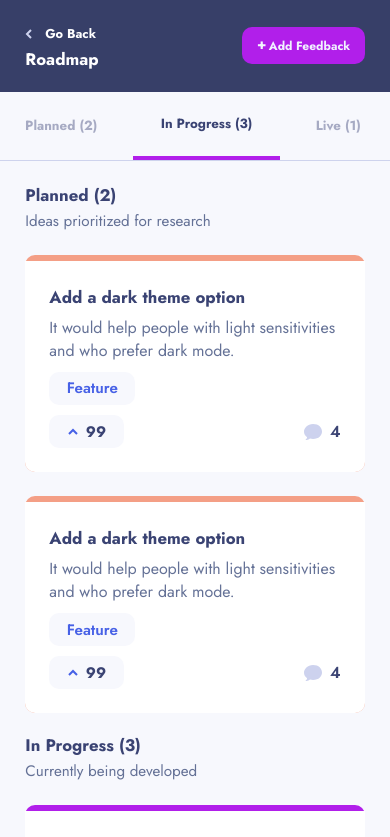
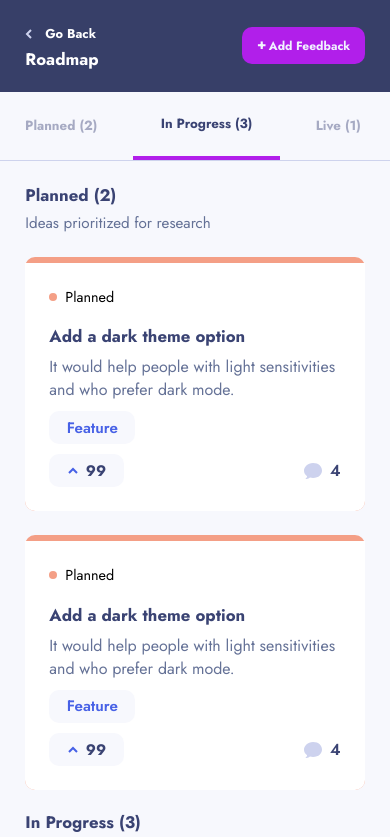
Before and after one commit to Victor-Nyagudi/product-feedback-app-react, a React (Create React App) app: page / in a window 390 px wide. Shown: the top 837 px of the page. Built offline with nearby package versions, Linux system fonts and the light colour scheme.

Commit message:
Style feedback item badge RoadmapPage mobile

```diff
--- a/src/components/pages/roadmap-page/RoadmapCategory.js
+++ b/src/components/pages/roadmap-page/RoadmapCategory.js
@@ -14,8 +14,15 @@ function RoadmapCategory({ title, explanation, totalItems, color }) {
             </div>
 
             <ul className="roadmap__category-items">
-                <RoadmapCategoryItem color={ color } />
-                <RoadmapCategoryItem color={ color } />
+                <RoadmapCategoryItem
+                    color={ color }
+                    badgeText={ title }
+                />
+
+                <RoadmapCategoryItem
+                    color={ color }
+                    badgeText={ title }
+                />
             </ul>
         </section>
     );
--- a/src/components/pages/roadmap-page/RoadmapCategoryItem.js
+++ b/src/components/pages/roadmap-page/RoadmapCategoryItem.js
@@ -1,9 +1,13 @@
 import FeedbackItem from "../../shared/FeedbackItem";
 
-function RoadmapCategoryItem({ color }) {
+function RoadmapCategoryItem({ color, badgeText }) {
     return (
         <li className={`roadmap__category-item roadmap__category-item--${color}`}>
-            <FeedbackItem />
+            <FeedbackItem
+                showBadge={ true }
+                badgeText={ badgeText }
+                badgeColor={ color }
+            />
         </li>
     );
 }
--- a/src/components/pages/roadmap-page/RoadmapMain.js
+++ b/src/components/pages/roadmap-page/RoadmapMain.js
@@ -12,7 +12,7 @@ function RoadmapMain() {
 
             <RoadmapCategory
                 title={ 'In Progress' }
-                explanation={ 'Currently being developed' }
+                explanation={ 'Features currently being developed' }
                 totalItems={ '3' }
                 color={ 'purple' }
             />
--- a/src/components/shared/FeedbackItem.js
+++ b/src/components/shared/FeedbackItem.js
@@ -1,45 +1,59 @@
-function FeedbackItem() {
+function FeedbackItem({ showBadge = false, badgeText, badgeColor }) {
     // TODO Remember to make the feedback message keyboard focusable
 
     return (
         <section className="feedback-item">
-            <div className="feedback-item__text">
-                <h2 className="feedback-item__title">
+            {
+                showBadge &&
+
+                <div className="feedback-item__badge">
+                    <div className={`feedback-item__badge-icon feedback-item__badge-icon--${badgeColor}`}></div>
+
+                    <p className="feedback-item__badge-text">
+                        { badgeText }
+                    </p>
+                </div>
+            }
+
+            <div className="feedback-content">
+                <div className="feedback-content__text">
+                    <h2 className="feedback-content__title">
                         Add a dark theme option
                     </h2>
 
-                <p className="feedback-item__message">
+                    <p className="feedback-content__message">
                         It would help people with light sensitivities and who prefer dark mode.
                     </p>
                 </div>
 
-            <div className="feedback-item__upvotes">
-                <div className="feedback-item__img-container">
+                <div className="feedback-content__upvotes">
+                    <div className="feedback-content__img-container">
                         <svg width="10" height="7" xmlns="http://www.w3.org/2000/svg">
                             <path d="M1 6l4-4 4 4" stroke="#4661E6" strokeWidth="2" fill="none" fillRule="evenodd"/>
                         </svg>
                     </div>
 
-                <p className="feedback-item__upvotes-total">
+                    <p className="feedback-content__upvotes-total">
                         99
                     </p>
                 </div>
 
-            <div className="feedback-item__comments">
+                <div className="feedback-content__comments">
                     <svg width="18" height="16" xmlns="http://www.w3.org/2000/svg">
                         <path d="M2.62 16H1.346l.902-.91c.486-.491.79-1.13.872-1.823C1.036 11.887 0 9.89 0 7.794 0 3.928 3.52 0 9.03 0 14.87 0 18 3.615 18 7.455c0 3.866-3.164 7.478-8.97 7.478-1.017 0-2.078-.137-3.025-.388A4.705 4.705 0 012.62 16z" fill="#CDD2EE" fillRule="nonzero"/>
                     </svg>
 
-                 <p className="feedback-item__comments-total">
+                    <p className="feedback-content__comments-total">
                         4
                     </p>
                 </div>
 
-            <div className="feedback-item__tag-container">
-                <div className="feedback-item__tag">
-                    <p className="feedback-item__tag-text">
+                <div className="feedback-content__tag-container">
+                    <div className="feedback-content__tag">
+                        <p className="feedback-content__tag-text">
                             Feature
                         </p>
+                    </div>
                 </div>
             </div>
         </section>
--- a/src/css/main.css
+++ b/src/css/main.css
@@ -138,10 +138,46 @@ a {
 }
 
 .feedback-item {
+  padding: 1.5em;
   background-color: white;
   border-radius: 10px;
   margin-bottom: 1.5em;
-  padding: 1.5em;
+}
+
+.feedback-item__badge {
+  display: -webkit-box;
+  display: -ms-flexbox;
+  display: flex;
+  -webkit-box-align: center;
+      -ms-flex-align: center;
+          align-items: center;
+  gap: .5em;
+  margin-bottom: 1.1em;
+}
+
+.feedback-item__badge-icon {
+  width: 8px;
+  height: 8px;
+  border-radius: 50%;
+}
+
+.feedback-item__badge-icon.feedback-item__badge-icon--purple {
+  background-color: #b11fea;
+}
+
+.feedback-item__badge-icon.feedback-item__badge-icon--orange {
+  background-color: #f49f86;
+}
+
+.feedback-item__badge-icon.feedback-item__badge-icon--light-blue {
+  background-color: #61bdfa;
+}
+
+.feedback-item__badge-text {
+  font-size: .9rem;
+}
+
+.feedback-content {
   display: -ms-grid;
   display: grid;
       grid-template-areas: 'feedback-item-text feedback-item-text feedback-item-text'
@@ -149,7 +185,7 @@ a {
  'feedback-item-upvotes . feedback-item-comments';
 }
 
-.feedback-item__text {
+.feedback-content__text {
   -ms-grid-row: 1;
   -ms-grid-column: 1;
   -ms-grid-column-span: 3;
@@ -157,36 +193,36 @@ a {
   margin-bottom: .65em;
 }
 
-.feedback-item__upvotes {
+.feedback-content__upvotes {
   -ms-grid-row: 3;
   -ms-grid-column: 1;
   grid-area: feedback-item-upvotes;
 }
 
-.feedback-item__comments {
+.feedback-content__comments {
   -ms-grid-row: 3;
   -ms-grid-column: 3;
   grid-area: feedback-item-comments;
 }
 
-.feedback-item__tag-container {
+.feedback-content__tag-container {
   -ms-grid-row: 2;
   -ms-grid-column: 1;
   -ms-grid-column-span: 3;
   grid-area: feedback-item-tag-container;
 }
 
-.feedback-item__title {
+.feedback-content__title {
   font-size: 1.05rem;
   color: #3a4373;
   margin-bottom: .4em;
 }
 
-.feedback-item__message {
+.feedback-content__message {
   color: #647196;
 }
 
-.feedback-item__tag {
+.feedback-content__tag {
   display: inline-block;
   font-size: .95rem;
   font-weight: 600;
@@ -196,11 +232,11 @@ a {
   padding: 0.35em 1.15em;
 }
 
-.feedback-item__tag-container {
+.feedback-content__tag-container {
   margin-bottom: .65em;
 }
 
-.feedback-item__upvotes {
+.feedback-content__upvotes {
   display: -webkit-box;
   display: -ms-flexbox;
   display: flex;
@@ -215,13 +251,13 @@ a {
   padding: 0.35em 1.15em;
 }
 
-.feedback-item__upvotes-total {
+.feedback-content__upvotes-total {
   font-size: .95rem;
   font-weight: 700;
   color: #3a4373;
 }
 
-.feedback-item__img-container {
+.feedback-content__img-container {
   display: -webkit-box;
   display: -ms-flexbox;
   display: flex;
@@ -233,7 +269,7 @@ a {
           justify-content: center;
 }
 
-.feedback-item__comments {
+.feedback-content__comments {
   display: -webkit-box;
   display: -ms-flexbox;
   display: flex;
@@ -245,7 +281,7 @@ a {
       align-self: center;
 }
 
-.feedback-item__comments-total {
+.feedback-content__comments-total {
   font-weight: 600;
   color: #3a4373;
 }
@@ -758,7 +794,7 @@ a {
   font-size: 1.05rem;
   line-height: 1;
   color: #3a4373;
-  margin-bottom: .6em;
+  margin-bottom: .7em;
 }
 
 .roadmap__category-explanation {
@@ -1047,6 +1083,8 @@ a {
   }
   .feedback-detail__main .feedback-item {
     padding: 2em;
+  }
+  .feedback-detail__main .feedback-content {
         grid-template-areas: 'feedback-item-upvotes feedback-item-text feedback-item-comments'
  'feedback-item-upvotes  feedback-item-text feedback-item-comments'
  '. feedback-item-tag-container feedback-item-comments';
@@ -1054,11 +1092,11 @@ a {
         grid-template-columns: minmax(40px, 40px) 12fr 1fr;
     gap: 0 2em;
   }
-  .feedback-detail__main .feedback-item__title {
+  .feedback-detail__main .feedback-content__title {
     font-size: 1.1rem;
     margin-bottom: .25em;
   }
-  .feedback-detail__main .feedback-item__upvotes {
+  .feedback-detail__main .feedback-content__upvotes {
     -webkit-box-orient: vertical;
     -webkit-box-direction: normal;
         -ms-flex-direction: column;
@@ -1068,13 +1106,13 @@ a {
     padding: .35em .5em;
     max-width: 40px;
   }
-  .feedback-detail__main .feedback-item__comments {
+  .feedback-detail__main .feedback-content__comments {
     gap: .65em;
     -webkit-box-pack: end;
         -ms-flex-pack: end;
             justify-content: flex-end;
   }
-  .feedback-detail__main .feedback-item__tag-container {
+  .feedback-detail__main .feedback-content__tag-container {
     margin-bottom: 0;
   }
   .feedback-detail__comments-container {
--- a/src/main.scss
+++ b/src/main.scss
@@ -196,13 +196,37 @@ a {
 }
 
 .feedback-item {
+    padding: $feedback-detail-padding;
+
     background-color: getColor('white');
 
     border-radius: $border-radius;
     margin-bottom: $feedback-detail-margin-bottom;
 
-    padding: $feedback-detail-padding;
+    &__badge {
+        display: flex;
+        align-items: center;
+        gap: .5em;
 
+        margin-bottom: 1.1em;
+
+        &-icon {
+            width: 8px;
+            height: 8px;
+            border-radius: 50%;
+
+            &.feedback-item__badge-icon--purple { background-color: getColor('purple'); }
+
+            &.feedback-item__badge-icon--orange { background-color: getColor('orange'); }
+
+            &.feedback-item__badge-icon--light-blue { background-color: getColor('light-blue'); }
+        }
+
+        &-text { font-size: .9rem; }
+    }
+}
+
+.feedback-content {
     display: grid;
 
     grid-template-areas:
@@ -664,7 +688,7 @@ a {
             line-height: 1;
             color: getColor('purple-black');
 
-            margin-bottom: .6em;
+            margin-bottom: .7em;
         }
 
         &-explanation {
@@ -934,9 +958,9 @@ a {
     .feedback-detail {
         max-width: 730px;
 
-        &__main .feedback-item {
-            padding: $feedback-detail-padding-lg;
+        &__main .feedback-item { padding: $feedback-detail-padding-lg; }
 
+        &__main .feedback-content {
             grid-template-areas:
                 'feedback-item-upvotes feedback-item-text feedback-item-comments'
                 'feedback-item-upvotes  feedback-item-text feedback-item-comments'
```
Also changed, not shown: 1 other file (tests, documents, lock files or other folders). Lines whose indentation alone changed are shown as unchanged.
